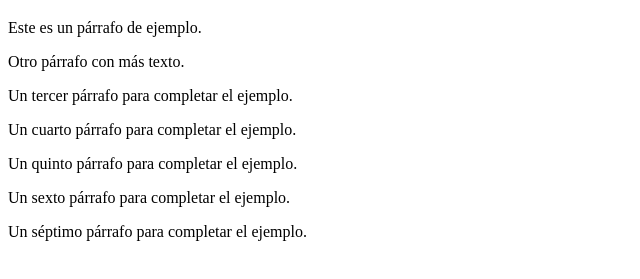
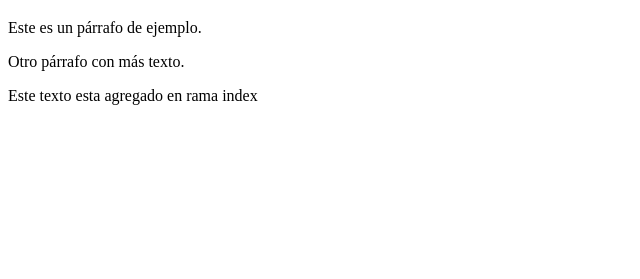
Before and after one commit to tomaslago33/portafolio-tomas2025, a plain HTML site: page index.html in a window 1280 px wide. Shown: the part 61-340 px from the top of the page, without its empty margins (0-640 px from the left). Drawn offline with Linux system fonts and the light colour scheme.

Commit message:
add text in some views

```diff
--- a/index.html
+++ b/index.html
@@ -9,10 +9,6 @@
     <h1>Hola mundo</h1>
     <p>Este es un párrafo de ejemplo.</p>
     <p>Otro párrafo con más texto.</p>
-    <p>Un tercer párrafo para completar el ejemplo.</p>
-    <p>Un cuarto párrafo para completar el ejemplo.</p>
-    <p>Un quinto párrafo para completar el ejemplo.</p>
-    <p>Un sexto párrafo para completar el ejemplo.</p>
-    <p>Un séptimo párrafo para completar el ejemplo.</p>
+    <p>Este texto esta agregado en rama index</p>
 </body>
 </html>
```
Also changed, not shown: contacto.html (+1 -0 lines).
